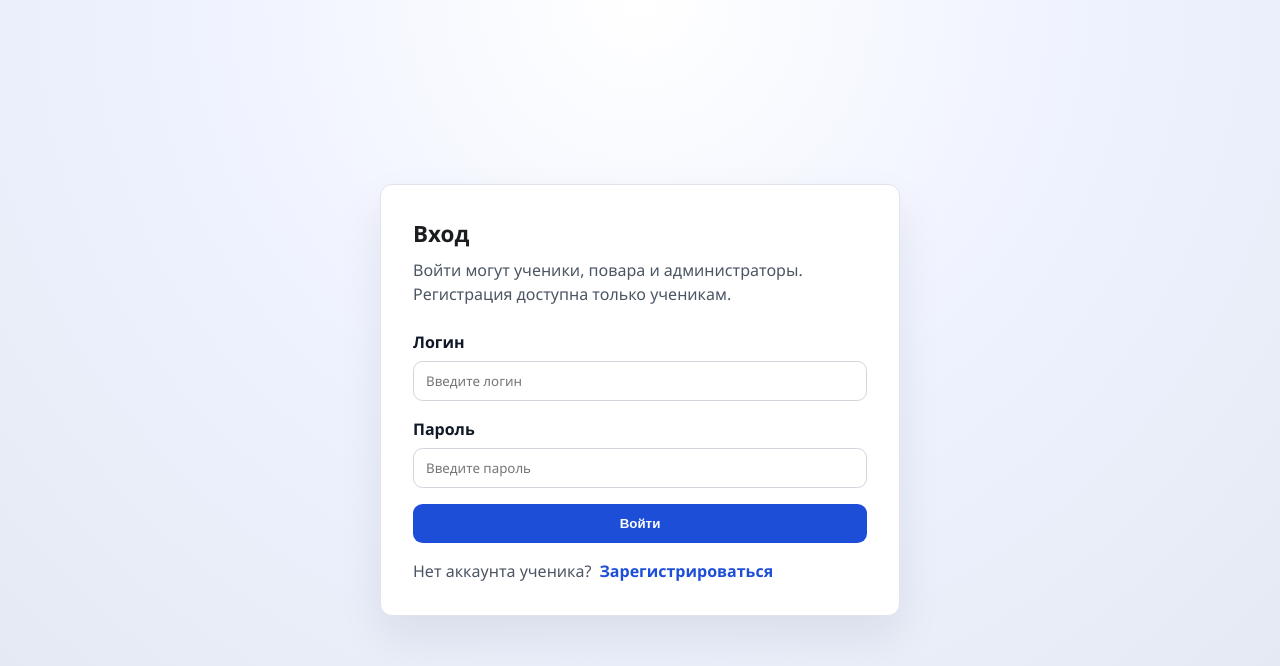
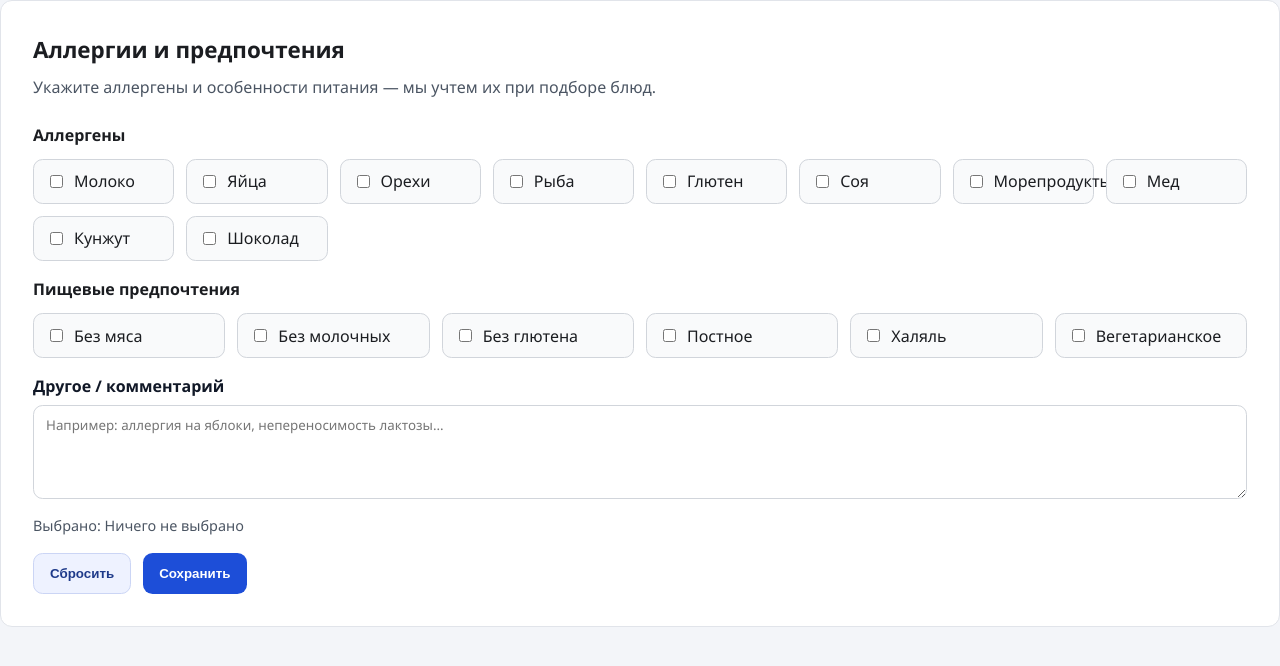
Before and after one commit to MOSH1474/predprof-case-2, a React (Vite) app in the folder frontend/: page /student/allergies in a window 1280 px wide. Before the commit this address led to /login. Shown: the top 666 px of the page. Built offline with nearby package versions, Linux system fonts and the light colour scheme.

Commit message:
allergy pattern

```diff
--- a/frontend/src/index.css
+++ b/frontend/src/index.css
@@ -149,6 +149,31 @@ a {
   gap: 1rem;
 }
 
+.form-group h3 {
+  margin: 0 0 0.75rem;
+  font-size: 1rem;
+}
+
+.option-grid {
+  display: grid;
+  gap: 0.75rem;
+  grid-template-columns: repeat(auto-fit, minmax(140px, 1fr));
+}
+
+.option-card {
+  border: 1px solid #d1d5db;
+  border-radius: 0.6rem;
+  padding: 0.6rem 0.75rem;
+  display: flex;
+  gap: 0.5rem;
+  align-items: center;
+  background: #f9fafb;
+}
+
+.option-card input {
+  accent-color: #1d4ed8;
+}
+
 .form-field {
   display: flex;
   flex-direction: column;
@@ -157,7 +182,8 @@ a {
   color: #111827;
 }
 
-.form-field input {
+.form-field input,
+.form-field textarea {
   padding: 0.65rem 0.75rem;
   border-radius: 0.6rem;
   border: 1px solid #d1d5db;
@@ -165,7 +191,12 @@ a {
   font-family: inherit;
 }
 
-.form-field input:focus {
+.form-field textarea {
+  resize: vertical;
+}
+
+.form-field input:focus,
+.form-field textarea:focus {
   outline: 2px solid #93c5fd;
   border-color: #60a5fa;
 }
@@ -174,6 +205,11 @@ a {
   margin-top: 0.4rem;
   font-size: 0.85rem;
   color: #6b7280;
+}
+
+.summary {
+  font-size: 0.9rem;
+  color: #4b5563;
 }
 
 .form-error {
@@ -208,6 +244,22 @@ a {
   background: #1e40af;
 }
 
+.secondary-button {
+  padding: 0.75rem 1rem;
+  border-radius: 0.6rem;
+  border: 1px solid #cbd5f5;
+  background: #eef2ff;
+  color: #1e3a8a;
+  font-weight: 600;
+  cursor: pointer;
+}
+
+.button-row {
+  display: flex;
+  gap: 0.75rem;
+  flex-wrap: wrap;
+}
+
 .auth-footer {
   display: flex;
   gap: 0.5rem;
--- a/frontend/src/pages/Login.jsx
+++ b/frontend/src/pages/Login.jsx
@@ -1,5 +1,5 @@
 import { useState } from "react";
-import { Link } from "react-router-dom";
+import { Link, useNavigate } from "react-router-dom";
 import { useAuth } from "../contexts/AuthContext.jsx";
 
 export default function Login() {
@@ -7,6 +7,7 @@ export default function Login() {
   const [error, setError] = useState("");
   const [success, setSuccess] = useState("");
   const { loginWithCredentials } = useAuth();
+  const navigate = useNavigate();
 
   const handleChange = (event) => {
     const { name, value } = event.target;
@@ -27,6 +28,7 @@ export default function Login() {
       return;
     }
     setSuccess("Вход выполнен успешно.");
+    navigate("/student/allergies", { replace: true });
   };
 
   return (
--- a/frontend/src/pages/Register.jsx
+++ b/frontend/src/pages/Register.jsx
@@ -1,5 +1,5 @@
 import { useState } from "react";
-import { Link } from "react-router-dom";
+import { Link, useNavigate } from "react-router-dom";
 import { useAuth } from "../contexts/AuthContext.jsx";
 
 export default function Register() {
@@ -13,6 +13,7 @@ export default function Register() {
   const [error, setError] = useState("");
   const [success, setSuccess] = useState("");
   const { registerStudent } = useAuth();
+  const navigate = useNavigate();
 
   const handleChange = (event) => {
     const { name, value } = event.target;
@@ -32,7 +33,8 @@ export default function Register() {
       setError(result.message);
       return;
     }
-    setSuccess("Регистрация успешна. Теперь можно войти с вашим логином.");
+    setSuccess("Регистрация успешна.");
+    navigate("/student/allergies", { replace: true });
   };
 
   return (
--- /dev/null
+++ b/frontend/src/pages/StudentAllergies.jsx
@@ -0,0 +1,173 @@
+import { useMemo, useState } from "react";
+
+const STORAGE_KEY = "canteen_student_preferences";
+
+const ALLERGENS = [
+  "Молоко",
+  "Яйца",
+  "Орехи",
+  "Рыба",
+  "Глютен",
+  "Соя",
+  "Морепродукты",
+  "Мед",
+  "Кунжут",
+  "Шоколад",
+];
+
+const PREFERENCES = [
+  "Без мяса",
+  "Без молочных",
+  "Без глютена",
+  "Постное",
+  "Халяль",
+  "Вегетарианское",
+];
+
+const getInitialState = () => {
+  if (typeof window === "undefined") {
+    return { allergens: [], preferences: [], notes: "" };
+  }
+  try {
+    const raw = window.localStorage.getItem(STORAGE_KEY);
+    return raw ? JSON.parse(raw) : { allergens: [], preferences: [], notes: "" };
+  } catch {
+    return { allergens: [], preferences: [], notes: "" };
+  }
+};
+
+export default function StudentAllergies() {
+  const [form, setForm] = useState(getInitialState);
+  const [error, setError] = useState("");
+  const [success, setSuccess] = useState("");
+
+  const summary = useMemo(() => {
+    const items = [...form.allergens, ...form.preferences];
+    return items.length ? items.join(", ") : "Ничего не выбрано";
+  }, [form.allergens, form.preferences]);
+
+  const toggleValue = (group, value) => {
+    setForm((prev) => {
+      const values = new Set(prev[group]);
+      if (values.has(value)) {
+        values.delete(value);
+      } else {
+        values.add(value);
+      }
+      return { ...prev, [group]: Array.from(values) };
+    });
+    if (error) {
+      setError("");
+    }
+    if (success) {
+      setSuccess("");
+    }
+  };
+
+  const handleNotesChange = (event) => {
+    setForm((prev) => ({ ...prev, notes: event.target.value }));
+    if (error) {
+      setError("");
+    }
+    if (success) {
+      setSuccess("");
+    }
+  };
+
+  const handleSubmit = (event) => {
+    event.preventDefault();
+
+    if (!form.allergens.length && !form.preferences.length && !form.notes.trim()) {
+      setError("Укажите хотя бы один аллерген, предпочтение или комментарий.");
+      return;
+    }
+
+    if (typeof window !== "undefined") {
+      window.localStorage.setItem(STORAGE_KEY, JSON.stringify(form));
+    }
+
+    setSuccess("Данные сохранены. Мы учтем их при подборе меню.");
+  };
+
+  const handleReset = () => {
+    setForm({ allergens: [], preferences: [], notes: "" });
+    setError("");
+    setSuccess("");
+    if (typeof window !== "undefined") {
+      window.localStorage.removeItem(STORAGE_KEY);
+    }
+  };
+
+  return (
+    <section className="page">
+      <header className="auth-header">
+        <h2>Аллергии и предпочтения</h2>
+        <p>
+          Укажите аллергены и особенности питания — мы учтем их при подборе блюд.
+        </p>
+      </header>
+
+      <form className="auth-form" onSubmit={handleSubmit}>
+        <div className="form-group">
+          <h3>Аллергены</h3>
+          <div className="option-grid">
+            {ALLERGENS.map((item) => (
+              <label key={item} className="option-card">
+                <input
+                  type="checkbox"
+                  checked={form.allergens.includes(item)}
+                  onChange={() => toggleValue("allergens", item)}
+                />
+                <span>{item}</span>
+              </label>
+            ))}
+          </div>
+        </div>
+
+        <div className="form-group">
+          <h3>Пищевые предпочтения</h3>
+          <div className="option-grid">
+            {PREFERENCES.map((item) => (
+              <label key={item} className="option-card">
+                <input
+                  type="checkbox"
+                  checked={form.preferences.includes(item)}
+                  onChange={() => toggleValue("preferences", item)}
+                />
+                <span>{item}</span>
+              </label>
+            ))}
+          </div>
+        </div>
+
+        <label className="form-field">
+          Другое / комментарий
+          <textarea
+            rows="4"
+            value={form.notes}
+            onChange={handleNotesChange}
+            placeholder="Например: аллергия на яблоки, непереносимость лактозы..."
+          />
+        </label>
+
+        <div className="summary">Выбрано: {summary}</div>
+
+        {error && (
+          <div className="form-error" role="alert">
+            {error}
+          </div>
+        )}
+        {success && <div className="form-success">{success}</div>}
+
+        <div className="button-row">
+          <button type="button" className="secondary-button" onClick={handleReset}>
+            Сбросить
+          </button>
+          <button type="submit" className="primary-button">
+            Сохранить
+          </button>
+        </div>
+      </form>
+    </section>
+  );
+}
--- a/frontend/src/routes/AppRoutes.jsx
+++ b/frontend/src/routes/AppRoutes.jsx
@@ -2,6 +2,7 @@ import { Navigate, Route, Routes } from "react-router-dom";
 import AuthLayout from "../layouts/AuthLayout.jsx";
 import Login from "../pages/Login.jsx";
 import Register from "../pages/Register.jsx";
+import StudentAllergies from "../pages/StudentAllergies.jsx";
 
 export default function AppRoutes() {
   return (
@@ -9,9 +10,11 @@ export default function AppRoutes() {
       <Route path="/" element={<Navigate to="/login" replace />} />
 
       <Route element={<AuthLayout />}>
-        <Route path="login" element={<Login />} />
-        <Route path="register" element={<Register />} />
+        <Route path="/login" element={<Login />} />
+        <Route path="/register" element={<Register />} />
       </Route>
+
+      <Route path="/student/allergies" element={<StudentAllergies />} />
 
       <Route path="*" element={<Navigate to="/login" replace />} />
     </Routes>
```
Also changed, not shown: 1 other file (tests, documents, lock files or other folders).
